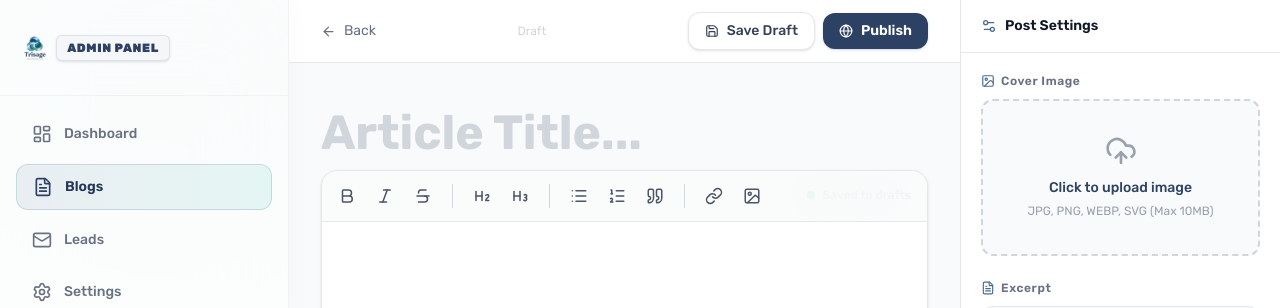
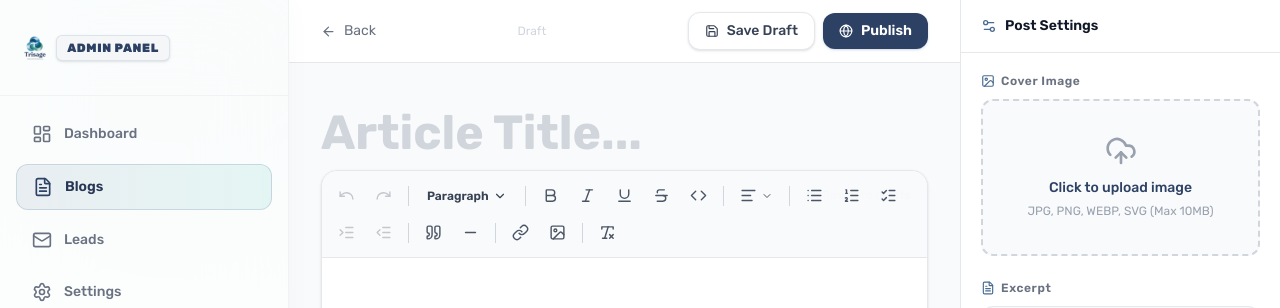
Before and after one commit to trisagemarketing/trisage-marketing-website, a Next.js app: page /admin/blog/new in a window 1280 px wide. Shown: the top 308 px of the page. Built offline with nearby package versions, Linux system fonts and the light colour scheme; no server answers; the database is empty; a web font is replaced by a local one.

Commit message:
Some Changes on Editor

```diff
--- a/package.json
+++ b/package.json
@@ -20,6 +20,10 @@
     "@tiptap/extension-image": "^3.27.1",
     "@tiptap/extension-link": "^3.27.1",
     "@tiptap/extension-placeholder": "^3.27.1",
+    "@tiptap/extension-task-item": "^3.27.1",
+    "@tiptap/extension-task-list": "^3.27.1",
+    "@tiptap/extension-text-align": "^3.27.1",
+    "@tiptap/extension-underline": "^3.27.1",
     "@tiptap/react": "^3.27.1",
     "@tiptap/starter-kit": "^3.27.1",
     "@types/react-syntax-highlighter": "^15.5.13",
--- a/src/components/editor/Editor.tsx
+++ b/src/components/editor/Editor.tsx
@@ -5,13 +5,12 @@ import StarterKit from '@tiptap/starter-kit';
 import Image from '@tiptap/extension-image';
 import Link from '@tiptap/extension-link';
 import Placeholder from '@tiptap/extension-placeholder';
+import TextAlign from '@tiptap/extension-text-align';
+import TaskList from '@tiptap/extension-task-list';
+import TaskItem from '@tiptap/extension-task-item';
+import Underline from '@tiptap/extension-underline';
 import { useEffect, useState } from 'react';
 import { EditorToolbar } from './EditorToolbar';
-
-
-// Placeholder custom extension for a Marketing Block to prove scalability
-// In a real app, this would be imported from a separate file:
-// import { CtaBannerExtension } from './extensions/CtaBanner';
 
 interface EditorProps {
   initialContent?: any;
@@ -22,8 +21,8 @@ interface EditorProps {
 
 const extensions = [
   StarterKit.configure({
-    heading: { levels: [2, 3, 4] }, // H1 is reserved for the blog title
-    codeBlock: false, // We'd use a dedicated syntax highlighting block later
+    heading: { levels: [2, 3, 4] },
+    codeBlock: false,
   }),
   Image.configure({
     inline: true,
@@ -34,8 +33,16 @@ const extensions = [
     autolink: true,
   }),
   Placeholder.configure({
-    placeholder: 'Press / for commands, or start typing your masterpiece...',
+    placeholder: 'Start writing your article...',
   }),
+  TextAlign.configure({
+    types: ['heading', 'paragraph'],
+  }),
+  TaskList,
+  TaskItem.configure({
+    nested: true,
+  }),
+  Underline,
 ];
 
 export default function BlogEditor({
@@ -54,11 +61,10 @@ export default function BlogEditor({
     editable,
     editorProps: {
       attributes: {
-        class: 'prose sm:prose-lg dark:prose-invert prose-primary mx-auto focus:outline-none min-h-[500px]',
+        class: 'prose sm:prose-lg dark:prose-invert prose-primary mx-auto focus:outline-none min-h-[500px] py-4',
       },
     },
     onUpdate: ({ editor }) => {
-      // Extract the JSON AST from Tiptap and pass it up
       const jsonContent = editor.getJSON();
       onChange(jsonContent);
     },
@@ -72,7 +78,7 @@ export default function BlogEditor({
       setIsSaving(true);
       await onAutoSave(editor.getJSON());
       setIsSaving(false);
-    }, 3000); // Autosave 3 seconds after the user stops typing
+    }, 3000);
 
     return () => clearTimeout(handler);
   }, [editor?.state.doc, onAutoSave, editor]);
@@ -88,11 +94,11 @@ export default function BlogEditor({
 
       {/* Save Status Indicator */}
       {onAutoSave && (
-        <div className="absolute top-4 right-4 z-10 flex items-center gap-2 text-xs font-medium text-gray-400">
+        <div className="absolute top-4 right-4 z-10 flex items-center gap-2 text-xs font-medium text-gray-400 pointer-events-none">
           {isSaving ? (
-            <><span className="animate-pulse w-2 h-2 rounded-full bg-yellow-500" /> Saving...</>
+            <><span className="animate-pulse w-2 h-2 rounded-full bg-amber-500" /> Saving...</>
           ) : (
-            <><span className="w-2 h-2 rounded-full bg-green-500" /> Saved to drafts</>
+            <><span className="w-2 h-2 rounded-full bg-emerald-500" /> Saved to drafts</>
           )}
         </div>
       )}
--- a/src/components/editor/EditorToolbar.tsx
+++ b/src/components/editor/EditorToolbar.tsx
@@ -1,50 +1,163 @@
 import { Editor } from '@tiptap/react';
 import {
-  Bold, Italic, Strikethrough, Code,
-  Heading2, Heading3, Quote, List, ListOrdered,
-  ImageIcon, Link as LinkIcon
+  Bold, Italic, Underline, Strikethrough, Code,
+  Heading2, Heading3, Heading4, Quote, List, ListOrdered,
+  ListChecks, AlignLeft, AlignCenter, AlignRight, AlignJustify,
+  Indent, Outdent, Image as ImageIcon, Link as LinkIcon, Minus,
+  RemoveFormatting, Undo, Redo, ChevronDown
 } from 'lucide-react';
+import { useState, useRef, useEffect } from 'react';
 
 export function EditorToolbar({ editor }: { editor: Editor }) {
+  const [showAlignMenu, setShowAlignMenu] = useState(false);
+  const [showHeadingsMenu, setShowHeadingsMenu] = useState(false);
+
+  const alignRef = useRef<HTMLDivElement>(null);
+  const headingsRef = useRef<HTMLDivElement>(null);
+
+  useEffect(() => {
+    const handleClickOutside = (e: MouseEvent) => {
+      if (alignRef.current && !alignRef.current.contains(e.target as Node)) {
+        setShowAlignMenu(false);
+      }
+      if (headingsRef.current && !headingsRef.current.contains(e.target as Node)) {
+        setShowHeadingsMenu(false);
+      }
+    };
+    document.addEventListener("mousedown", handleClickOutside);
+    return () => document.removeEventListener("mousedown", handleClickOutside);
+  }, []);
+
   if (!editor) return null;
 
   const ToolbarButton = ({
     onClick,
     isActive = false,
     icon: Icon,
-    title
+    title,
+    disabled = false
   }: {
     onClick: () => void,
     isActive?: boolean,
     icon: any,
-    title: string
+    title: string,
+    disabled?: boolean
   }) => (
     <button
+      type="button"
       onClick={onClick}
+      disabled={disabled}
       title={title}
-      className={`p-2 rounded-lg transition-colors ${
+      className={`p-2 rounded-lg transition-all flex items-center justify-center cursor-pointer disabled:opacity-30 disabled:cursor-not-allowed ${
         isActive
-          ? 'bg-primary-100 dark:bg-primary-500/20 text-primary-700 dark:text-primary-300'
-          : 'text-gray-600 dark:text-gray-400 hover:bg-gray-100 dark:hover:bg-gray-800'
+          ? 'bg-primary-100 dark:bg-primary-500/20 text-primary-700 dark:text-primary-300 font-bold shadow-xs'
+          : 'text-gray-600 dark:text-gray-400 hover:bg-gray-100 dark:hover:bg-gray-800/80 hover:text-gray-900 dark:hover:text-white'
       }`}
     >
-      <Icon size={18} />
+      <Icon size={17} />
     </button>
   );
 
   return (
-    <div className="sticky top-0 z-20 flex flex-wrap items-center gap-1 p-2 bg-gray-50/80 dark:bg-[#0a1220]/80 backdrop-blur-xl border-b border-gray-200 dark:border-gray-800">
+    <div className="sticky top-0 z-20 flex flex-wrap items-center gap-1 p-2 bg-gray-50/90 dark:bg-[#0a1220]/90 backdrop-blur-xl border-b border-gray-200 dark:border-gray-800 select-none">
+
+      {/* Undo / Redo */}
+      <ToolbarButton
+        onClick={() => editor.chain().focus().undo().run()}
+        disabled={!editor.can().undo()}
+        icon={Undo}
+        title="Undo (Ctrl+Z)"
+      />
+      <ToolbarButton
+        onClick={() => editor.chain().focus().redo().run()}
+        disabled={!editor.can().redo()}
+        icon={Redo}
+        title="Redo (Ctrl+Y)"
+      />
+
+      <div className="w-px h-5 bg-gray-300 dark:bg-gray-700 mx-1" />
+
+      {/* Heading Selector Dropdown */}
+      <div className="relative" ref={headingsRef}>
+        <button
+          type="button"
+          onClick={() => setShowHeadingsMenu(!showHeadingsMenu)}
+          className="flex items-center gap-1 px-2.5 py-1.5 rounded-lg text-xs font-semibold text-gray-700 dark:text-gray-300 hover:bg-gray-100 dark:hover:bg-gray-800 transition-colors cursor-pointer"
+        >
+          <span>
+            {editor.isActive('heading', { level: 2 }) ? 'Heading 2' :
+             editor.isActive('heading', { level: 3 }) ? 'Heading 3' :
+             editor.isActive('heading', { level: 4 }) ? 'Heading 4' : 'Paragraph'}
+          </span>
+          <ChevronDown size={14} />
+        </button>
+
+        {showHeadingsMenu && (
+          <div className="absolute top-full left-0 mt-1 w-36 bg-white dark:bg-[#0a1220] border border-gray-200 dark:border-gray-800 rounded-xl shadow-xl z-30 p-1.5 space-y-0.5">
+            <button
+              type="button"
+              onClick={() => {
+                editor.chain().focus().setParagraph().run();
+                setShowHeadingsMenu(false);
+              }}
+              className="w-full text-left px-3 py-1.5 rounded-lg text-xs font-medium text-gray-700 dark:text-gray-300 hover:bg-gray-100 dark:hover:bg-gray-800 transition-colors"
+            >
+              Paragraph
+            </button>
+            <button
+              type="button"
+              onClick={() => {
+                editor.chain().focus().toggleHeading({ level: 2 }).run();
+                setShowHeadingsMenu(false);
+              }}
+              className="w-full text-left px-3 py-1.5 rounded-lg text-sm font-bold text-gray-900 dark:text-white hover:bg-gray-100 dark:hover:bg-gray-800 transition-colors"
+            >
+              Heading 2
+            </button>
+            <button
+              type="button"
+              onClick={() => {
+                editor.chain().focus().toggleHeading({ level: 3 }).run();
+                setShowHeadingsMenu(false);
+              }}
+              className="w-full text-left px-3 py-1.5 rounded-lg text-xs font-bold text-gray-800 dark:text-gray-200 hover:bg-gray-100 dark:hover:bg-gray-800 transition-colors"
+            >
+              Heading 3
+            </button>
+            <button
+              type="button"
+              onClick={() => {
+                editor.chain().focus().toggleHeading({ level: 4 }).run();
+                setShowHeadingsMenu(false);
+              }}
+              className="w-full text-left px-3 py-1.5 rounded-lg text-xs font-semibold text-gray-600 dark:text-gray-400 hover:bg-gray-100 dark:hover:bg-gray-800 transition-colors"
+            >
+              Heading 4
+            </button>
+          </div>
+        )}
+      </div>
+
+      <div className="w-px h-5 bg-gray-300 dark:bg-gray-700 mx-1" />
+
+      {/* Basic Marks: Bold, Italic, Underline, Strike, Code */}
       <ToolbarButton
         onClick={() => editor.chain().focus().toggleBold().run()}
         isActive={editor.isActive('bold')}
         icon={Bold}
-        title="Bold"
+        title="Bold (Ctrl+B)"
       />
       <ToolbarButton
         onClick={() => editor.chain().focus().toggleItalic().run()}
         isActive={editor.isActive('italic')}
         icon={Italic}
-        title="Italic"
+        title="Italic (Ctrl+I)"
+      />
+      <ToolbarButton
+        onClick={() => editor.chain().focus().toggleUnderline().run()}
+        isActive={editor.isActive('underline')}
+        icon={Underline}
+        title="Underline (Ctrl+U)"
       />
       <ToolbarButton
         onClick={() => editor.chain().focus().toggleStrike().run()}
@@ -52,29 +165,79 @@ export function EditorToolbar({ editor }: { editor: Editor }) {
         icon={Strikethrough}
         title="Strikethrough"
       />
-
-      <div className="w-px h-6 bg-gray-300 dark:bg-gray-700 mx-2" />
-
       <ToolbarButton
-        onClick={() => editor.chain().focus().toggleHeading({ level: 2 }).run()}
-        isActive={editor.isActive('heading', { level: 2 })}
-        icon={Heading2}
-        title="Heading 2"
-      />
-      <ToolbarButton
-        onClick={() => editor.chain().focus().toggleHeading({ level: 3 }).run()}
-        isActive={editor.isActive('heading', { level: 3 })}
-        icon={Heading3}
-        title="Heading 3"
+        onClick={() => editor.chain().focus().toggleCode().run()}
+        isActive={editor.isActive('code')}
+        icon={Code}
+        title="Inline Code"
       />
 
-      <div className="w-px h-6 bg-gray-300 dark:bg-gray-700 mx-2" />
+      <div className="w-px h-5 bg-gray-300 dark:bg-gray-700 mx-1" />
 
+      {/* Alignment Dropdown */}
+      <div className="relative" ref={alignRef}>
+        <button
+          type="button"
+          onClick={() => setShowAlignMenu(!showAlignMenu)}
+          title="Text Alignment"
+          className="flex items-center gap-1 p-2 rounded-lg text-gray-600 dark:text-gray-400 hover:bg-gray-100 dark:hover:bg-gray-800 transition-colors cursor-pointer"
+        >
+          {editor.isActive({ textAlign: 'center' }) ? <AlignCenter size={17} /> :
+           editor.isActive({ textAlign: 'right' }) ? <AlignRight size={17} /> :
+           editor.isActive({ textAlign: 'justify' }) ? <AlignJustify size={17} /> : <AlignLeft size={17} />}
+          <ChevronDown size={12} />
+        </button>
+
+        {showAlignMenu && (
+          <div className="absolute top-full left-0 mt-1 flex items-center gap-1 bg-white dark:bg-[#0a1220] border border-gray-200 dark:border-gray-800 rounded-xl shadow-xl z-30 p-1.5">
+            <ToolbarButton
+              onClick={() => {
+                editor.chain().focus().setTextAlign('left').run();
+                setShowAlignMenu(false);
+              }}
+              isActive={editor.isActive({ textAlign: 'left' })}
+              icon={AlignLeft}
+              title="Align Left"
+            />
+            <ToolbarButton
+              onClick={() => {
+                editor.chain().focus().setTextAlign('center').run();
+                setShowAlignMenu(false);
+              }}
+              isActive={editor.isActive({ textAlign: 'center' })}
+              icon={AlignCenter}
+              title="Align Center"
+            />
+            <ToolbarButton
+              onClick={() => {
+                editor.chain().focus().setTextAlign('right').run();
+                setShowAlignMenu(false);
+              }}
+              isActive={editor.isActive({ textAlign: 'right' })}
+              icon={AlignRight}
+              title="Align Right"
+            />
+            <ToolbarButton
+              onClick={() => {
+                editor.chain().focus().setTextAlign('justify').run();
+                setShowAlignMenu(false);
+              }}
+              isActive={editor.isActive({ textAlign: 'justify' })}
+              icon={AlignJustify}
+              title="Justify"
+            />
+          </div>
+        )}
+      </div>
+
+      <div className="w-px h-5 bg-gray-300 dark:bg-gray-700 mx-1" />
+
+      {/* Lists & Tasks */}
       <ToolbarButton
         onClick={() => editor.chain().focus().toggleBulletList().run()}
         isActive={editor.isActive('bulletList')}
         icon={List}
-        title="Bullet List"
+        title="Bulleted List"
       />
       <ToolbarButton
         onClick={() => editor.chain().focus().toggleOrderedList().run()}
@@ -83,34 +246,77 @@ export function EditorToolbar({ editor }: { editor: Editor }) {
         title="Numbered List"
       />
       <ToolbarButton
+        onClick={() => editor.chain().focus().toggleTaskList().run()}
+        isActive={editor.isActive('taskList')}
+        icon={ListChecks}
+        title="Task List / Checklist"
+      />
+
+      {/* Indent / Outdent */}
+      <ToolbarButton
+        onClick={() => editor.chain().focus().sinkListItem('listItem').run()}
+        disabled={!editor.can().sinkListItem('listItem')}
+        icon={Indent}
+        title="Indent"
+      />
+      <ToolbarButton
+        onClick={() => editor.chain().focus().liftListItem('listItem').run()}
+        disabled={!editor.can().liftListItem('listItem')}
+        icon={Outdent}
+        title="Outdent"
+      />
+
+      <div className="w-px h-5 bg-gray-300 dark:bg-gray-700 mx-1" />
+
+      {/* Blockquote & Horizontal Rule */}
+      <ToolbarButton
         onClick={() => editor.chain().focus().toggleBlockquote().run()}
         isActive={editor.isActive('blockquote')}
         icon={Quote}
         title="Blockquote"
       />
+      <ToolbarButton
+        onClick={() => editor.chain().focus().setHorizontalRule().run()}
+        icon={Minus}
+        title="Horizontal Line Divider"
+      />
 
-      <div className="w-px h-6 bg-gray-300 dark:bg-gray-700 mx-2" />
+      <div className="w-px h-5 bg-gray-300 dark:bg-gray-700 mx-1" />
 
+      {/* Link & Image */}
       <ToolbarButton
         onClick={() => {
-          const url = window.prompt('Enter URL:');
-          if (url) editor.chain().focus().setLink({ href: url }).run();
+          const previousUrl = editor.getAttributes('link').href;
+          const url = window.prompt('Enter URL:', previousUrl);
+          if (url === null) return;
+          if (url === '') {
+            editor.chain().focus().extendMarkRange('link').unsetLink().run();
+            return;
+          }
+          editor.chain().focus().extendMarkRange('link').setLink({ href: url }).run();
         }}
         isActive={editor.isActive('link')}
         icon={LinkIcon}
-        title="Link"
+        title="Insert Link"
       />
 
       <ToolbarButton
         onClick={() => {
-          // In a real app, this would trigger a Supabase Storage upload,
-          // then insert the returned URL into the editor.
-          const url = window.prompt('Enter Image URL (Temporary fallback):');
+          const url = window.prompt('Enter Image URL:');
           if (url) editor.chain().focus().setImage({ src: url }).run();
         }}
         isActive={editor.isActive('image')}
         icon={ImageIcon}
-        title="Insert Image"
+        title="Insert Image URL"
+      />
+
+      <div className="w-px h-5 bg-gray-300 dark:bg-gray-700 mx-1" />
+
+      {/* Clear Formatting */}
+      <ToolbarButton
+        onClick={() => editor.chain().focus().unsetAllMarks().clearNodes().run()}
+        icon={RemoveFormatting}
+        title="Clear Formatting"
       />
 
     </div>
```
Also changed, not shown: src/app/globals.css (+28 -0 lines), 1 other file (tests, documents, lock files or other folders).
